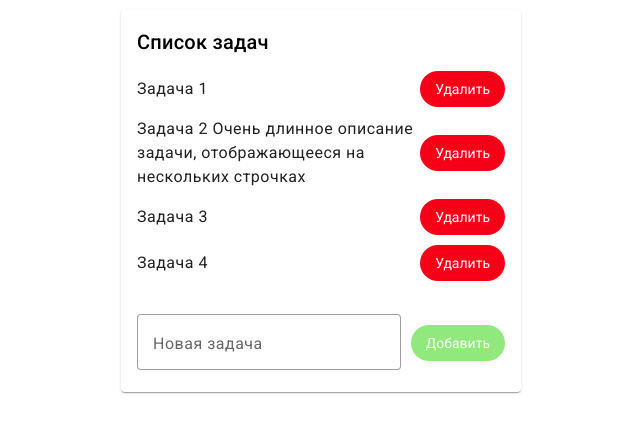
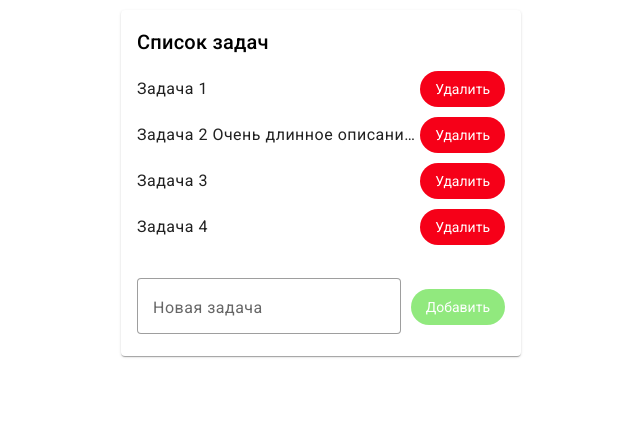
Before and after one commit to Angular-OTUS/ToDoList-alexeymehonoshin, an Angular app: page / in a window 1280 px wide. Shown: the top 432 px of the page, without its empty margins (319-959 px from the left). Built offline with nearby package versions, Linux system fonts and the light colour scheme.

Commit message:
[lesson06] Переминование text в title; Вынос тега li в родительский компонент; Обрезание длинного текста заголовка.

```diff
--- a/src/app/components/todo-list-item-new/todo-list-item-new.component.html
+++ b/src/app/components/todo-list-item-new/todo-list-item-new.component.html
@@ -1,5 +1,5 @@
 <mat-form-field appearance="outline">
   <mat-label>Новая задача</mat-label>
-  <input matInput [(ngModel)]="text"/>
+  <input matInput [(ngModel)]="title"/>
 </mat-form-field>
 <button (click)="onCreate()" [disabled]="isInvalid()" class="button button--add">Добавить</button>
--- a/src/app/components/todo-list-item-new/todo-list-item-new.component.ts
+++ b/src/app/components/todo-list-item-new/todo-list-item-new.component.ts
@@ -6,16 +6,16 @@ import { Component, EventEmitter, Output } from '@angular/core';
   styleUrls: ['./todo-list-item-new.component.scss']
 })
 export class TodoListItemNewComponent {
-  text: string = '';
-  private minTextLength = 1;
-  private maxTextLength = 500;
+  title: string = '';
+  private minTitleLength = 1;
+  private maxTitleLength = 500;
 
   @Output('item-created') itemCreated = new EventEmitter<string>();
 
   isValid(): boolean {
-    const text = this.text.trim();
+    const title = this.title.trim();
 
-    return text.length >= this.minTextLength && text.length <= this.maxTextLength;
+    return title.length >= this.minTitleLength && title.length <= this.maxTitleLength;
   }
 
   isInvalid(): boolean {
@@ -23,7 +23,7 @@ export class TodoListItemNewComponent {
   }
 
   onCreate() {
-    this.itemCreated.emit(this.text.trim());
-    this.text = '';
+    this.itemCreated.emit(this.title.trim());
+    this.title = '';
   }
 }
--- a/src/app/components/todo-list-item/todo-list-item.component.html
+++ b/src/app/components/todo-list-item/todo-list-item.component.html
@@ -1,6 +1,4 @@
-<mat-list-item>
-  <div class="todo-list-item">
-    <span class="todo-list-item__text">{{item.text}}</span>
-    <button class="button button--delete" (click)="onDelete(item.id)">Удалить</button>
-  </div>
-</mat-list-item>
+<div class="todo-list-item">
+  <span class="todo-list-item__title">{{item.title}}</span>
+  <button class="button button--delete" (click)="onDelete(item.id)">Удалить</button>
+</div>
--- a/src/app/components/todo-list-item/todo-list-item.component.scss
+++ b/src/app/components/todo-list-item/todo-list-item.component.scss
@@ -1,14 +1,10 @@
-:host {
-  mat-list-item {
-    padding: 5px 0px;
-    height: auto;
+.todo-list-item {
+  display: flex;
+  justify-content: space-between;
+  align-items: center;
 
-    .todo-list-item {
-      display: flex;
-      justify-content: space-between;
-      align-items: center;
-
-      &__text { white-space: normal; }
-    }
+  &__title {
+    overflow: hidden;
+    text-overflow: ellipsis;
   }
 }
--- a/src/app/components/todo-list/todo-list.component.html
+++ b/src/app/components/todo-list/todo-list.component.html
@@ -5,7 +5,9 @@
 
   <mat-card-content>
     <mat-list>
-      <todo-list-item *ngFor="let item of items" [item]="item" (item-deleted)="deleteItem($event)"></todo-list-item>
+      <mat-list-item *ngFor="let item of items">
+        <todo-list-item [item]="item" (item-deleted)="deleteItem($event)"></todo-list-item>
+      </mat-list-item>
     </mat-list>
   </mat-card-content>
   <mat-card-footer>
--- a/src/app/components/todo-list/todo-list.component.scss
+++ b/src/app/components/todo-list/todo-list.component.scss
@@ -5,6 +5,11 @@
   mat-card {
     max-width: 400px;
 
+    mat-list-item {
+      padding: 5px 0px;
+      height: auto;
+    }
+
     &-footer {
       padding-right: 16px;
       padding-left: 16px;
--- a/src/app/components/todo-list/todo-list.component.ts
+++ b/src/app/components/todo-list/todo-list.component.ts
@@ -2,10 +2,10 @@ import { Component, OnInit } from '@angular/core';
 import { TodoListItem } from '../../interfaces/todo-list-item.interface';
 
 const dummyItems: TodoListItem[] = [
-  { id: 0, text: 'Задача 1' },
-  { id: 1, text: 'Задача 2 Очень длинное описание задачи, отображающееся на нескольких строчках' },
-  { id: 2, text: 'Задача 3' },
-  { id: 3, text: 'Задача 4' }
+  { id: 0, title: 'Задача 1' },
+  { id: 1, title: 'Задача 2 Очень длинное описание задачи, отображающееся на нескольких строчках' },
+  { id: 2, title: 'Задача 3' },
+  { id: 3, title: 'Задача 4' }
 ];
 
 @Component({
@@ -20,11 +20,11 @@ export class TodoListComponent implements OnInit {
     this.items = dummyItems;
   }
 
-  createItem(text: string) {
+  createItem(title: string) {
     let maxId = (this.items[0]?.id || 0);
     this.items.forEach(item => maxId = item.id > maxId ? item.id : maxId);
 
-    this.items.push({ id: maxId + 1, text });
+    this.items.push({ id: maxId + 1, title });
   }
 
   deleteItem(id: number) {
--- a/src/app/interfaces/todo-list-item.interface.ts
+++ b/src/app/interfaces/todo-list-item.interface.ts
@@ -1,4 +1,4 @@
 export interface TodoListItem {
   id: number;
-  text: string;
+  title: string;
 }
```
